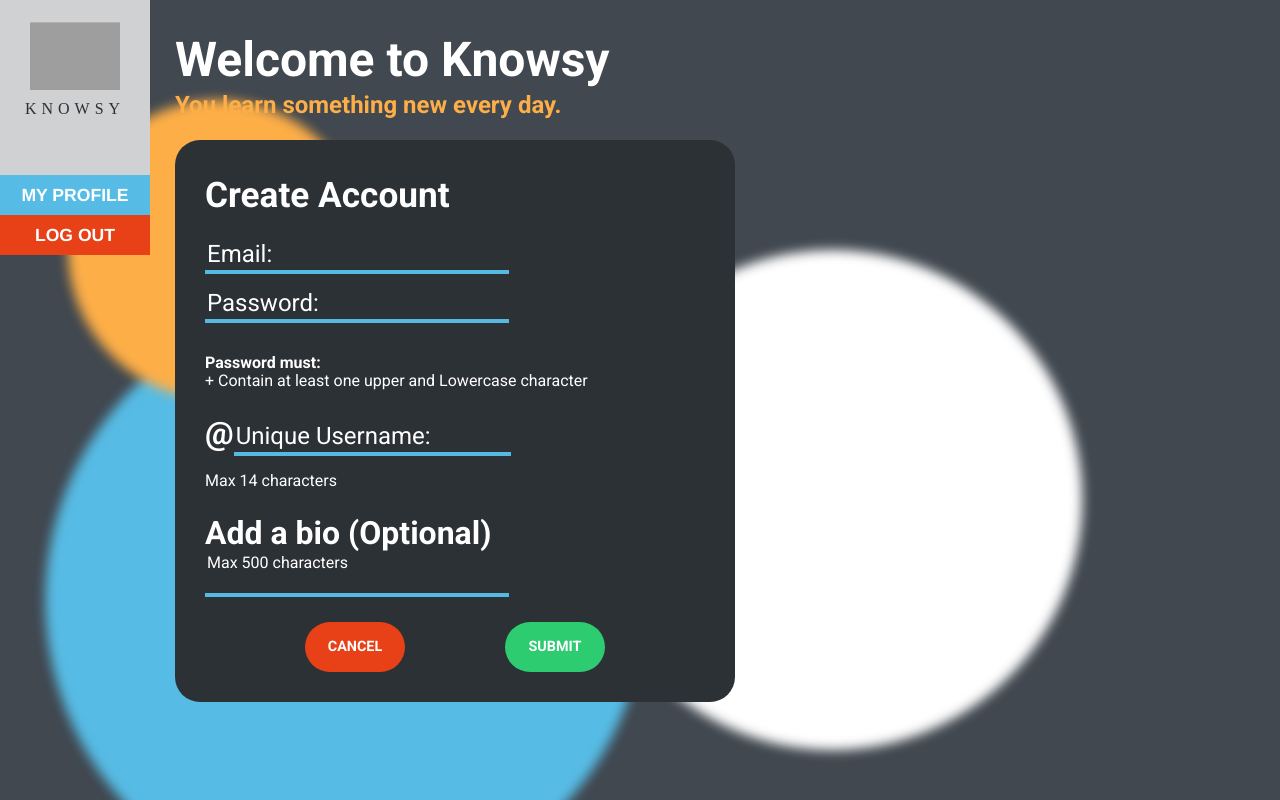
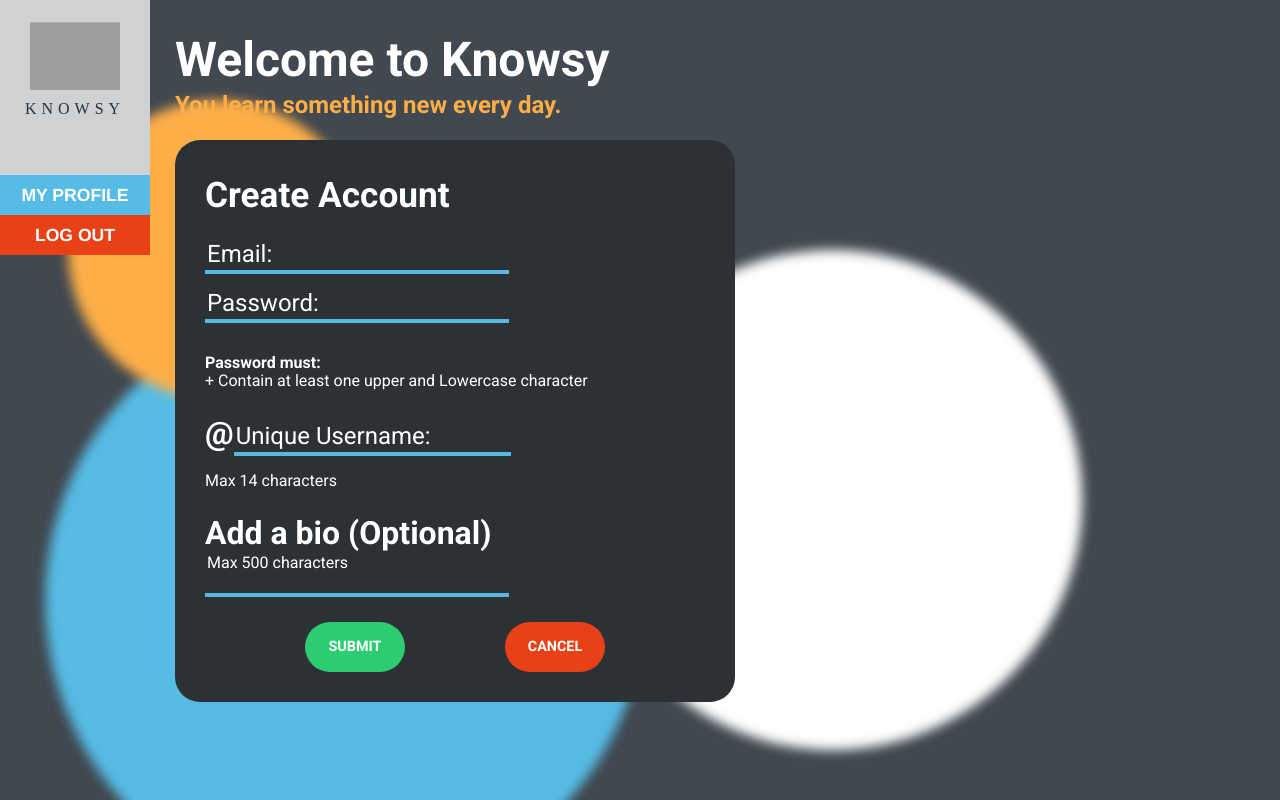
Before and after one commit to Mayden-Academy/2020-sept-knowsys-frontend, a React (Create React App) app: page / in a window 1280 px wide. Built offline with nearby package versions, Linux system fonts and the light colour scheme; grey boxes are pictures that could not be loaded.

Commit message:
Fixed the buttons

```diff
--- a/src/Components/CreateAccountForm/index.js
+++ b/src/Components/CreateAccountForm/index.js
@@ -20,8 +20,8 @@
                     <label>Add a bio (Optional)</label>
                     <textarea placeholder="Max 500 characters"></textarea>
                     <div class="createAccountButtonContainer">
+                        <button url="hello.com" class="confirmFormSubmit" type="submit" text="text">SUBMIT</button>
                         <button class="cancelFormSubmit">CANCEL</button>
-                        <button url="hello.com" class="confirmFormSubmit" type="submit" text="text">SUBMIT</button>
                     </div>
                 </form>
             </div>
```
